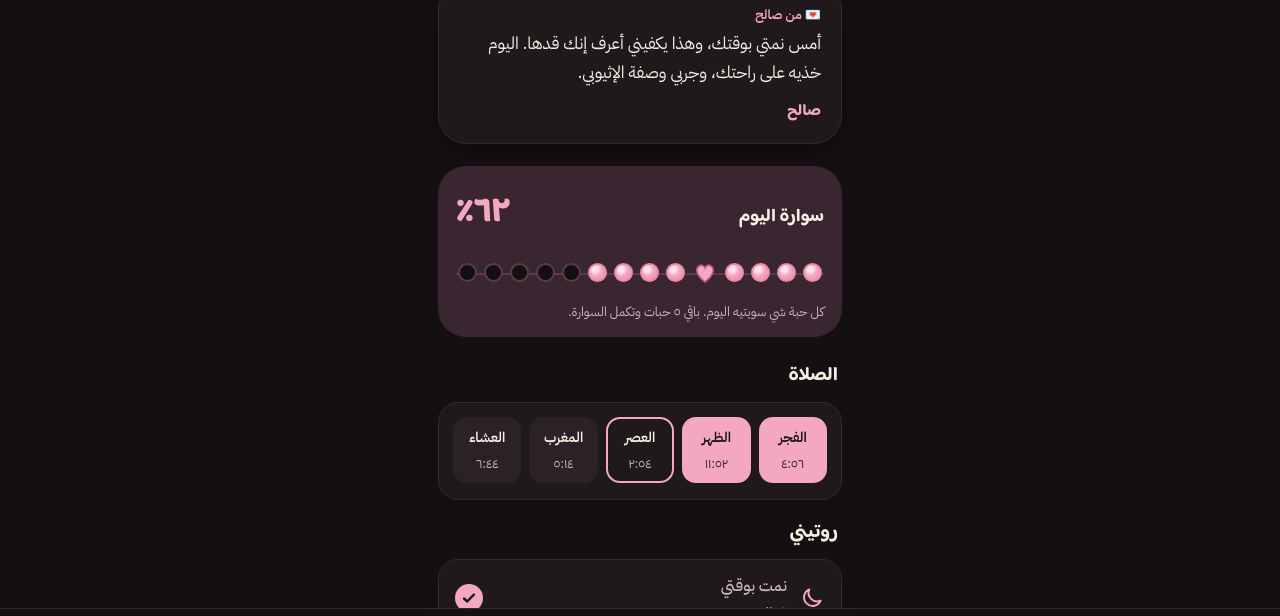
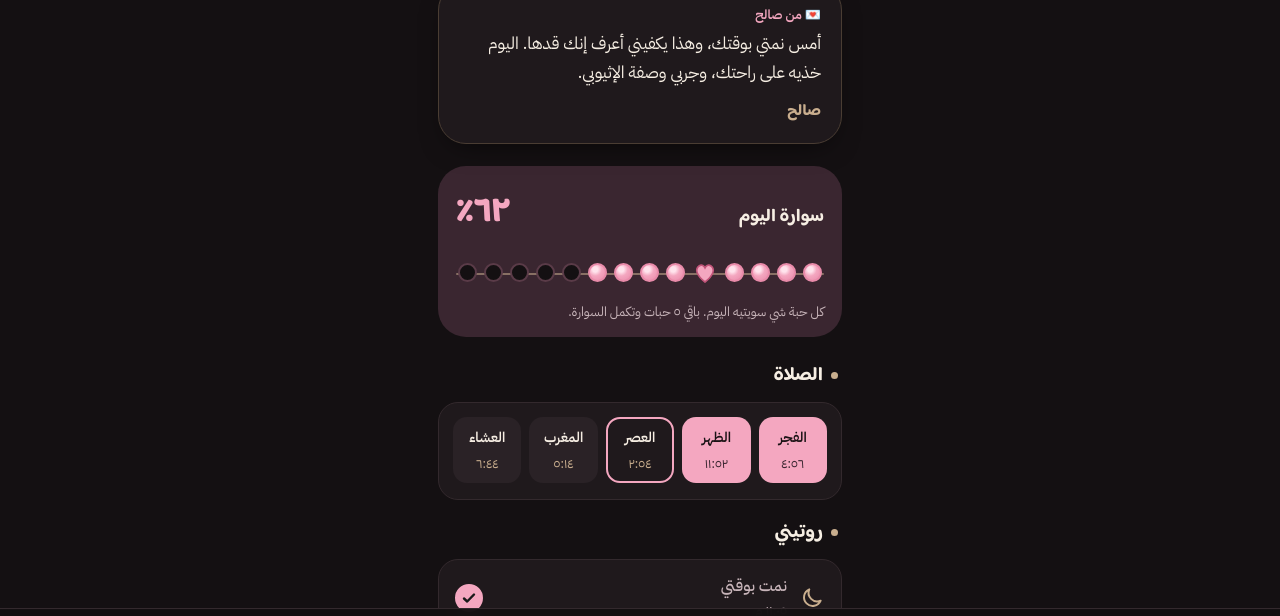
Before and after one commit to salehalsaif5496-coder/salehalsaif5496-coder.github.io, a plain HTML site: page jojo/proto/today.html in a window 1280 px wide. Shown: the part 118-734 px from the top of the page. Drawn offline with Linux system fonts and the light colour scheme.

Commit message:
design(jojo): dark white-chocolate accents
Co-Authored-By: Claude Opus 5.5 <noreply@anthropic.com>
Claude-Session: https://claude.ai/code/session_01CxYuGHM78PLcPNfVN6PTGK

```diff
--- a/jojo/proto/today.html
+++ b/jojo/proto/today.html
@@ -21,6 +21,7 @@
   --ink:#F6EEE3;       /* وايت شوكلت — النص */
   --ink-2:#C7B4B9;     /* نص ثانوي مايل للوردي (تباين 8:1) */
   --line:#33292D;
+  --choc-deep:#C9AE8E; /* وايت شوكلت غامق — لمسات بسيطة */
   --r-lg:28px; --r-md:20px; --r-sm:14px;
   --shadow:0 10px 28px -12px rgba(0,0,0,.7), 0 1px 0 rgba(255,255,255,.04) inset;
 }
@@ -39,11 +40,11 @@ button:focus-visible{outline:3px solid var(--rose);outline-offset:3px;border-rad
 .cat{width:64px;height:64px;flex:none}
 
 /* رسالة صالح — ظرف بفيونكة */
-.letter{position:relative;background:var(--cream);border:1.5px solid var(--line);border-radius:var(--r-lg);padding:22px 20px 18px;box-shadow:var(--shadow);margin-bottom:22px}
+.letter{position:relative;background:var(--cream);border:1.5px solid #4A3D33;border-radius:var(--r-lg);padding:22px 20px 18px;box-shadow:var(--shadow);margin-bottom:22px}
 .letter .bow{position:absolute;top:-16px;inset-inline-start:22px;width:46px;height:30px}
 .letter .from{font-size:13px;color:var(--rose);font-weight:600;margin-bottom:6px}
 .letter p{font-size:17px;line-height:1.7}
-.letter .sig{margin-top:10px;font-family:"Baloo";font-weight:700;color:var(--rose);font-size:16px}
+.letter .sig{margin-top:10px;font-family:"Baloo";font-weight:700;color:var(--choc-deep);font-size:16px}
 
 /* سوارة الالتزام — الحركة المميزة */
 .bracelet{background:var(--pink-soft);border-radius:var(--r-lg);padding:18px 18px 16px;margin-bottom:22px}
@@ -51,18 +52,19 @@ button:focus-visible{outline:3px solid var(--rose);outline-offset:3px;border-rad
 .bracelet-head h2{font-size:18px;font-weight:700}
 .bracelet-head .num{font-size:34px;font-weight:800;color:var(--rose);font-variant-numeric:tabular-nums}
 .beads{display:flex;flex-wrap:nowrap;justify-content:space-between;gap:4px;align-items:center;position:relative;padding:6px 2px}
-.beads::before{content:"";position:absolute;inset-inline:0;top:50%;height:2px;background:#5A3B48;border-radius:2px}
+.beads::before{content:"";position:absolute;inset-inline:0;top:50%;height:2px;background:var(--choc-deep);opacity:.55;border-radius:2px}
 .bead{position:relative;width:19px;height:19px;flex:none;border-radius:50%;background:var(--choc);border:2px solid #5A3B48}
 .bead.on{background:radial-gradient(circle at 35% 30%,#FFE3EC 0 18%,var(--pink) 45%,#E98BAA 100%);border-color:#E98BAA}
 .bead.charm{width:26px;height:26px;border:0;background:none}
 .bracelet .hint{font-size:13px;color:var(--ink-2);margin-top:10px}
 
 /* أقسام اليوم */
-h2.sec{font-size:19px;font-weight:700;margin:4px 4px 10px}
+h2.sec{font-size:19px;font-weight:700;margin:4px 4px 10px;display:flex;align-items:center;gap:8px}
+h2.sec::before{content:"";width:7px;height:7px;border-radius:50%;background:var(--choc-deep)}
 .group{background:var(--cream);border:1.5px solid var(--line);border-radius:var(--r-md);margin-bottom:16px;overflow:hidden}
 .row{display:flex;align-items:center;gap:12px;padding:14px 16px;min-height:56px;width:100%;text-align:start}
 .row+.row{border-top:1px solid var(--line)}
-.row .ic{width:26px;height:26px;flex:none;color:var(--rose)}
+.row .ic{width:26px;height:26px;flex:none;color:var(--choc-deep)}
 .row .t{flex:1;font-size:16px;font-weight:500}
 .row .s{font-size:13px;color:var(--ink-2)}
 .tick{width:28px;height:28px;border-radius:50%;border:2px solid #5C4A50;display:grid;place-items:center;flex:none;transition:background .25s cubic-bezier(.16,1,.3,1),border-color .25s}
@@ -76,7 +78,7 @@ h2.sec{font-size:19px;font-weight:700;margin:4px 4px 10px}
 .prayers{display:grid;grid-template-columns:repeat(5,1fr);gap:8px;padding:14px 14px 16px}
 .pr{display:flex;flex-direction:column;align-items:center;gap:6px;padding:10px 4px;border-radius:var(--r-sm);background:var(--card-2);font-size:13px}
 .pr b{font-weight:600;font-size:14px}
-.pr span{color:var(--ink-2);font-variant-numeric:tabular-nums}
+.pr span{color:var(--choc-deep);font-variant-numeric:tabular-nums}
 .pr.done{background:var(--pink)}
 .pr.done,.pr.done b{color:#1A1214}.pr.done span{color:#3A2630}
 .pr.next{outline:2px solid var(--rose);outline-offset:-2px;background:var(--cream)}
```
Also changed, not shown: 1 other file.
